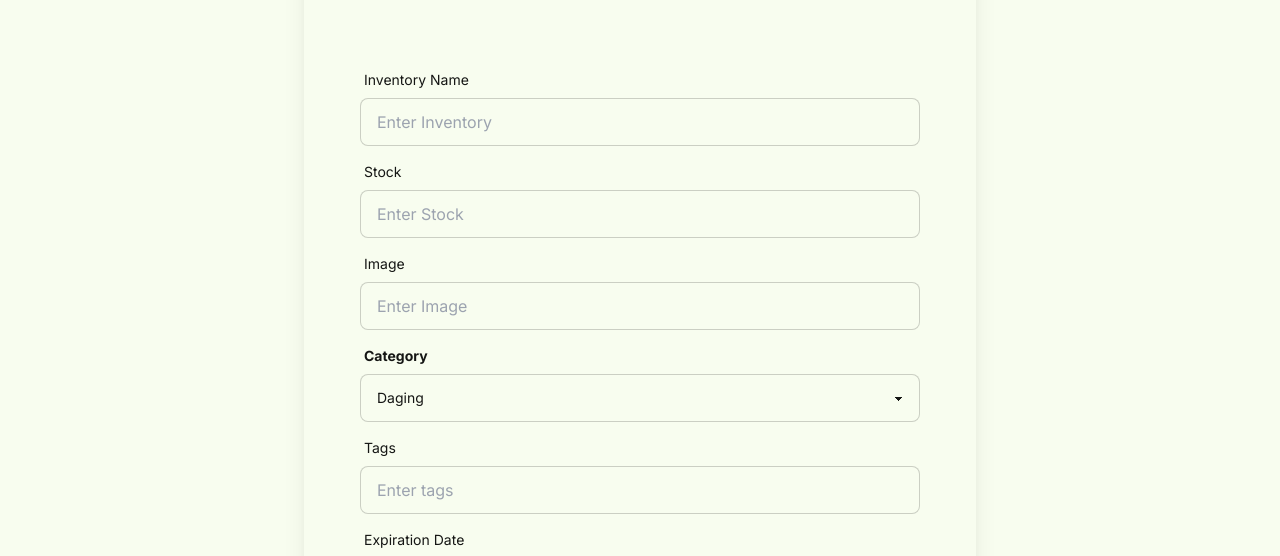
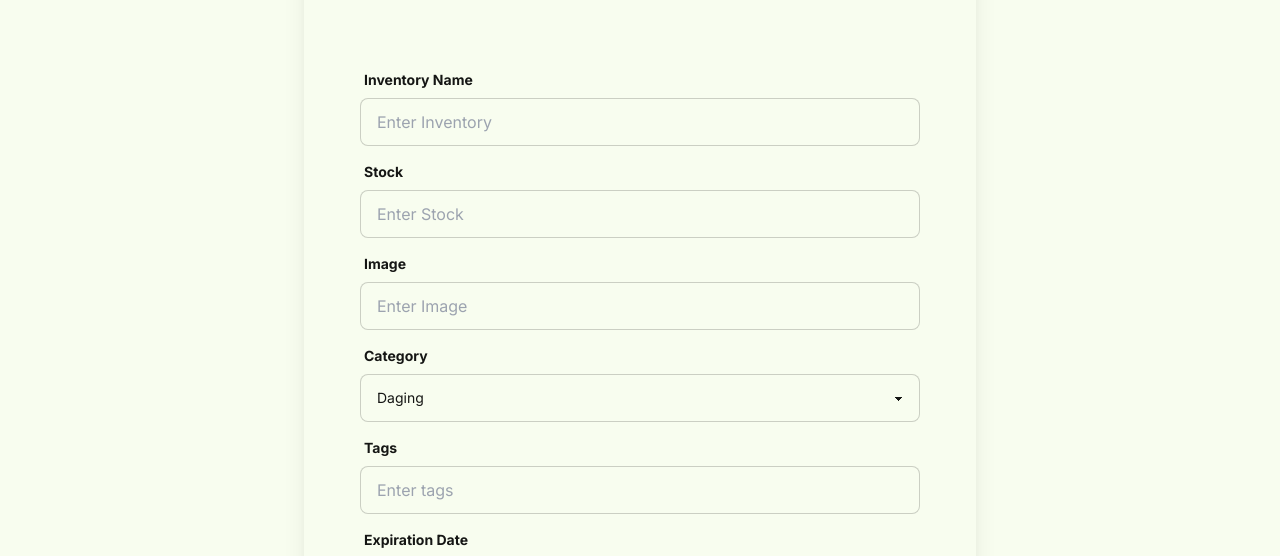
Before and after one commit to FinalProject-KitchenMate/KitchenMate, a Next.js app in the folder kitchen-mate/: page /add-inventory in a window 1280 px wide. Shown: the part 227-783 px from the top of the page. Built offline with nearby package versions, Linux system fonts and the light colour scheme.

Commit message:
fix styling myrecipe

```diff
--- a/kitchen-mate/src/app/add-inventory/page.tsx
+++ b/kitchen-mate/src/app/add-inventory/page.tsx
@@ -44,7 +44,7 @@ const AddInventory = () => {
                 {/* Input fields */}
                 <div className="form-control">
                   <label className="label">
-                    <span className="label-text">Inventory Name</span>
+                    <span className="label-text font-bold">Inventory Name</span>
                   </label>
                   <input
                     type="text"
@@ -56,7 +56,7 @@ const AddInventory = () => {
 
                 <div className="form-control">
                   <label className="label">
-                    <span className="label-text">Stock</span>
+                    <span className="label-text font-bold">Stock</span>
                   </label>
                   <input
                     type="number"
@@ -68,7 +68,7 @@ const AddInventory = () => {
 
                 <div className="form-control">
                   <label className="label">
-                    <span className="label-text">Image</span>
+                    <span className="label-text font-bold">Image</span>
                   </label>
                   <input
                     type="text"
@@ -93,7 +93,7 @@ const AddInventory = () => {
 
                 <div className="form-control">
                   <label className="label">
-                    <span className="label-text">Tags</span>
+                    <span className="label-text font-bold">Tags</span>
                   </label>
                   <input
                     type="text"
@@ -105,7 +105,7 @@ const AddInventory = () => {
 
                 <div className="form-control">
                   <label className="label">
-                    <span className="label-text">Expiration Date</span>
+                    <span className="label-text font-bold">Expiration Date</span>
                   </label>
                   <input
                     type="date"
--- a/kitchen-mate/src/components/CardMyRecipe.tsx
+++ b/kitchen-mate/src/components/CardMyRecipe.tsx
@@ -1,10 +1,81 @@
+// import { removeWistlist } from "@/app/actions/wishlist";
+// import Link from "next/link";
+// import Logo from '@/assets/3.png';
+// import Image from 'next/image';
+// import Swal from "sweetalert2";
+
+// // CardMyRecipe.tsx
+// interface Recipe {
+//   _id: string;
+//   title: string;
+//   image: string;
+//   reciptId: number;
+// }
+
+
+// const CardMyRecipe: React.FC<{ recipe: Recipe }> = ({ recipe }) => {
+//   console.log(recipe.image, ">>>>>>>>>>>>>>");
+
+//   const handleDelete = () => {
+//     Swal.fire({
+//       icon: "success",
+//       title: "Success",
+//       text: "Recipe has been deleted!",
+//     }).then((result) => {
+//       if (result.isConfirmed) {
+//         return removeWistlist(recipe._id);
+//       }
+//     }).then(() => {
+//       window.location.reload();
+//     });
+
+//   }
+
+//   return (
+//     <div className="rounded-3xl shadow-xl mb-4" style={{ height: "380px" }}>
+//       <div className="grid rounded-3xl shadow-sm flex-col">
+//         {recipe.image ? (
+//           <img
+//             src={recipe.image}
+//             className="rounded-t-3xl justify-center grid h-60 object-cover w-full "
+//             alt={recipe.title}
+//           />
+//         ) : (
+//           <Image
+//             src={Logo}
+//             className="rounded-t-3xl justify-center grid h-60 object-cover w-full"
+//             alt={recipe.title}
+//           />
+//         )}
+//         <div className="group p-4 grid z-10">
+//           <div className="font-bold text-sm line-clamp-2 mb-4">
+//             {recipe.title}
+//           </div>
+//           <div className="card-actions justify-end mt-5">
+//             <Link href={`/myrecipes/${recipe._id}`}>
+//               <button className="btn btn-outline btn-primary btn-sm">
+//                 Detail Recipe
+//               </button>
+//             </Link>
+//             <button className="btn btn-outline btn-error btn-sm" onClick={handleDelete}>
+//               Delete Recipe
+//             </button>
+//           </div>
+//         </div>
+//       </div>
+//     </div>
+//   );
+// };
+
+// export default CardMyRecipe;
+
 import { removeWistlist } from "@/app/actions/wishlist";
 import Link from "next/link";
 import Logo from '@/assets/3.png';
 import Image from 'next/image';
 import Swal from "sweetalert2";
 
-// CardMyRecipe.tsx
+// Assuming the Recipe interface is imported or defined elsewhere
 interface Recipe {
   _id: string;
   title: string;
@@ -12,9 +83,7 @@ interface Recipe {
   reciptId: number;
 }
 
-
 const CardMyRecipe: React.FC<{ recipe: Recipe }> = ({ recipe }) => {
-  console.log(recipe.image, ">>>>>>>>>>>>>>");
 
   const handleDelete = () => {
     Swal.fire({
@@ -23,36 +92,35 @@ const CardMyRecipe: React.FC<{ recipe: Recipe }> = ({ recipe }) => {
       text: "Recipe has been deleted!",
     }).then((result) => {
       if (result.isConfirmed) {
-        return removeWistlist(recipe._id);
+        removeWistlist(recipe._id).then(() => {
+          window.location.reload(); // Consider using a more React-friendly approach
+        });
       }
-    }).then(() => {
-      window.location.reload();
     });
-
   }
 
   return (
-    <div className="rounded-3xl shadow-xl mb-4" style={{ height: "380px" }}>
-      <div className="grid rounded-3xl shadow-sm flex-col">
+    <div className="max-w-sm rounded-3xl shadow-xl mb-4 overflow-hidden">
+      <div className="flex flex-col">
         {recipe.image ? (
           <img
             src={recipe.image}
-            className="rounded-t-3xl justify-center grid h-60 object-cover w-full "
             alt={recipe.title}
+            className="h-60 w-full object-cover"
           />
         ) : (
           <Image
             src={Logo}
-            className="rounded-t-3xl justify-center grid h-60 object-cover w-full"
             alt={recipe.title}
+            width={500} // Specify width
+            height={300} // Specify height, adjust as necessary
+            className="object-cover"
           />
         )}
-        <div className="group p-4 grid z-10">
-          <div className="font-bold text-sm line-clamp-2 mb-4">
-            {recipe.title}
-          </div>
-          <div className="card-actions justify-end mt-5">
-            <Link href={`/myrecipes/${recipe._id}`}>
+        <div className="p-4">
+          <h5 className="text-lg font-bold mb-2">{recipe.title}</h5>
+          <div className="flex justify-end space-x-2">
+            <Link href={`/myrecipes/${recipe._id}`} passHref>
               <button className="btn btn-outline btn-primary btn-sm">
                 Detail Recipe
               </button>
```
